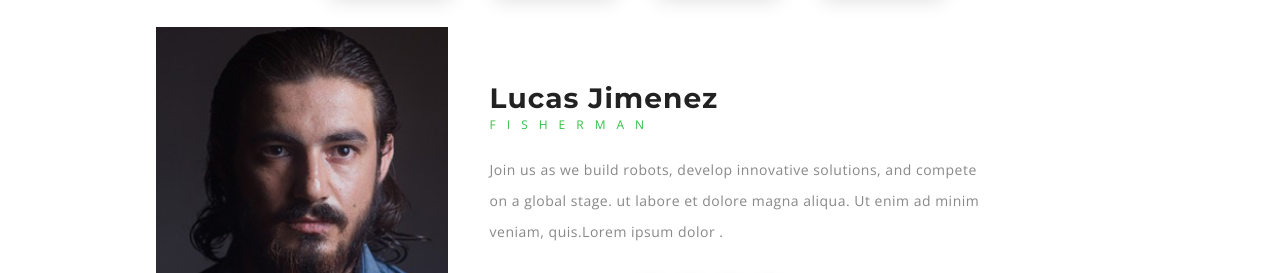
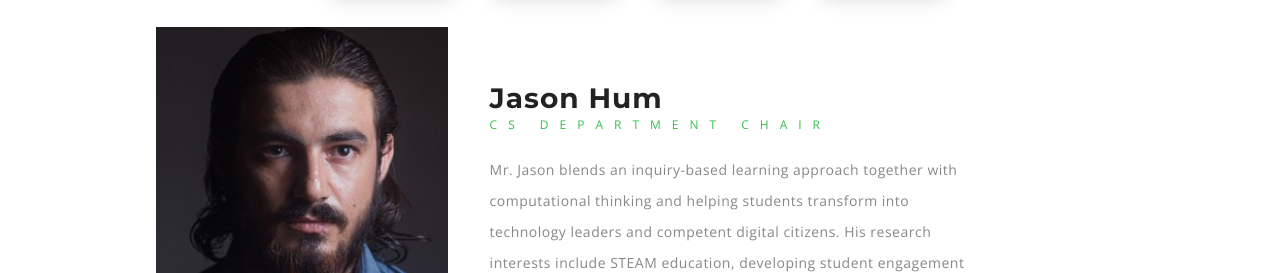
Before and after one commit to JasonZeng24/Nautilus, a plain HTML site: page index.html in a window 1280 px wide. Shown: the part 2136-2409 px from the top of the page. Drawn offline with nearby package versions, Linux system fonts and the light colour scheme.

Commit message:
Update index.html

```diff
--- a/index.html
+++ b/index.html
@@ -250,11 +250,11 @@
 							<div class="col-md-6 team-img-w3-agile">
 							</div>
 							<div class="col-md-6 team-Info-agileits">
-								<h4>Lucas Jimenez</h4>
-								<span>Fisherman</span>
-								<p>Join us as we build robots, develop innovative solutions, and compete on a global
-									stage. ut labore et dolore magna aliqua. Ut enim ad minim veniam, quis.Lorem ipsum
-									dolor .</p>
+								<h4>Jason Hum</h4>
+								<span>CS department chair</span>
+								<p>Mr. Jason blends an inquiry-based learning approach together with computational thinking and helping students transform into technology leaders and competent digital citizens. His research interests include STEAM education, developing student engagement through online-based collaboration, and implementing artificial intelligence in education.
+
+In the past, he participated in the Emerging Global Leaders program with York University, and brings an international perspective into his classrooms. Jason has been part of the VMA team since its inception in 2015. He has played a pivotal role in establishing the Duke of Edinburgh International Award program at VMA, and continues to engage with students outside of the classroom in achieving their Awards.</p>
 								<div class="w3_agileits_social_media team_agile_w3l">
 									<ul class="social-icons3">
 										<li class="agileinfo_share team">Follows On</li>
```
